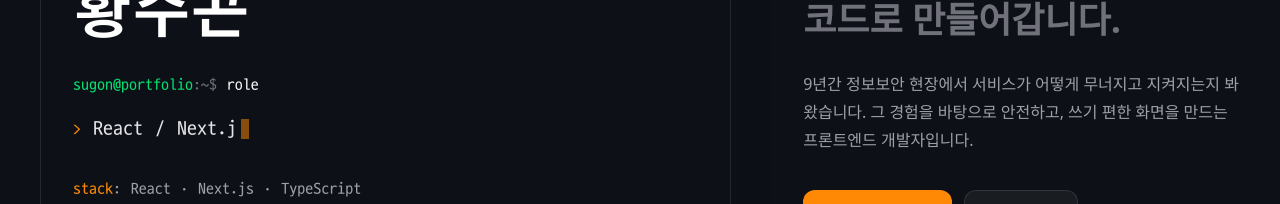
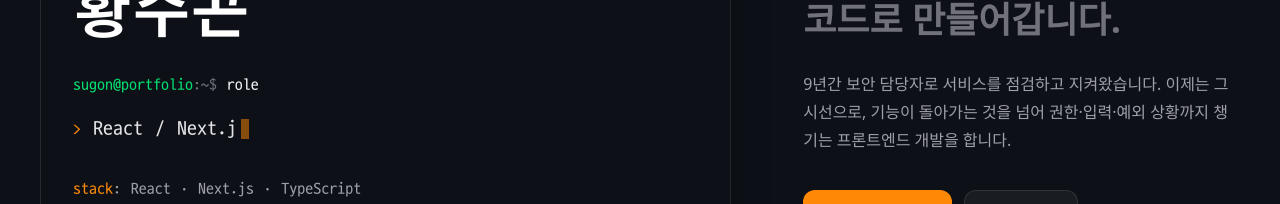
Before and after one commit to sugonhwang/portfolio, a Next.js app: page / in a window 1280 px wide. Shown: the part 349-553 px from the top of the page. Built offline with nearby package versions, Linux system fonts and the light colour scheme; a web font is replaced by a local one.

Commit message:
docs: 소개 문구를 보안 경력과 개발 방식이 드러나도록 수정 (Hero, README, 메타 설명)

```diff
--- a/app/layout.tsx
+++ b/app/layout.tsx
@@ -3,7 +3,7 @@ import "./globals.css";
 
 const siteUrl = process.env.VERCEL_PROJECT_PRODUCTION_URL ? `https://${process.env.VERCEL_PROJECT_PRODUCTION_URL}` : "http://localhost:3000";
 
-const description = "9년 차 정보보안 경력을 바탕으로 안전하고 쓰기 편한 화면을 만드는 프론트엔드 개발자 황수곤의 포트폴리오";
+const description = "9년간 보안 담당자로 서비스를 지켜온 경험으로, 권한·입력·예외 상황까지 챙기는 프론트엔드 개발자 황수곤의 포트폴리오";
 
 export const metadata: Metadata = {
   metadataBase: new URL(siteUrl),
--- a/components/hero/Hero.tsx
+++ b/components/hero/Hero.tsx
@@ -115,7 +115,7 @@ export default function Hero() {
               <span className="block text-zinc-500">코드로 만들어갑니다.</span>
             </h2>
 
-            <p className="mt-7 max-w-lg leading-7 text-zinc-400">9년간 정보보안 현장에서 서비스가 어떻게 무너지고 지켜지는지 봐왔습니다. 그 경험을 바탕으로 안전하고, 쓰기 편한 화면을 만드는 프론트엔드 개발자입니다.</p>
+            <p className="mt-7 max-w-lg leading-7 text-zinc-400">9년간 보안 담당자로 서비스를 점검하고 지켜왔습니다. 이제는 그 시선으로, 기능이 돌아가는 것을 넘어 권한·입력·예외 상황까지 챙기는 프론트엔드 개발을 합니다.</p>
 
             <div className="mt-9 flex flex-wrap gap-3">
               <Button href="#projects">View Projects</Button>
```
Also changed, not shown: 1 other file (tests, documents, lock files or other folders).
